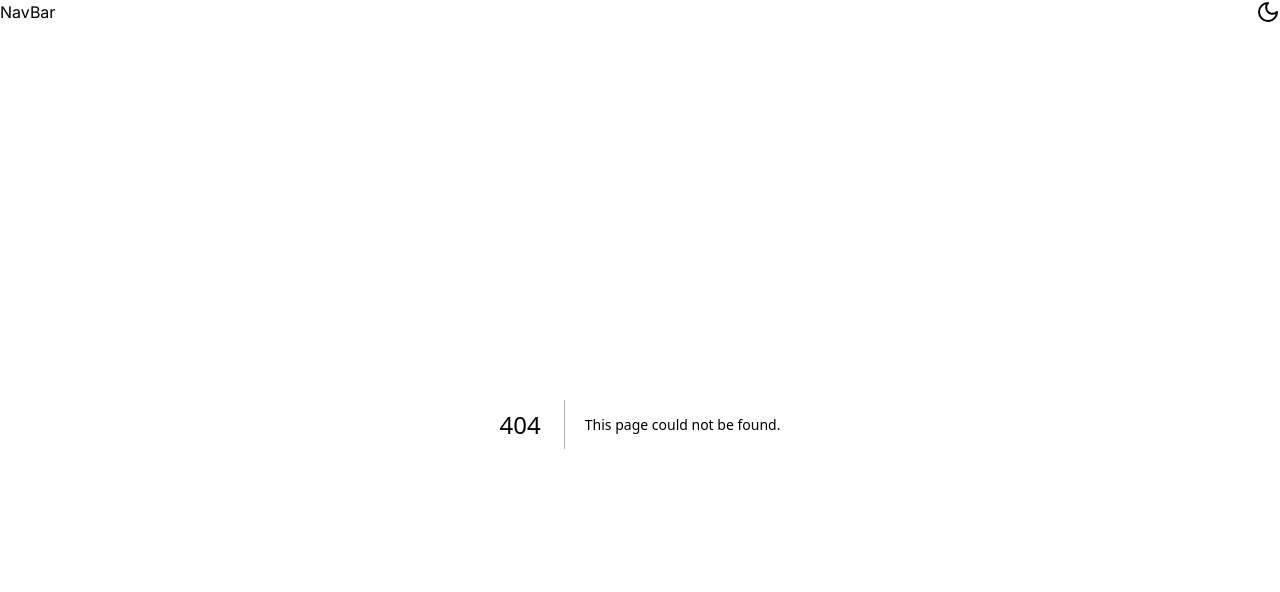
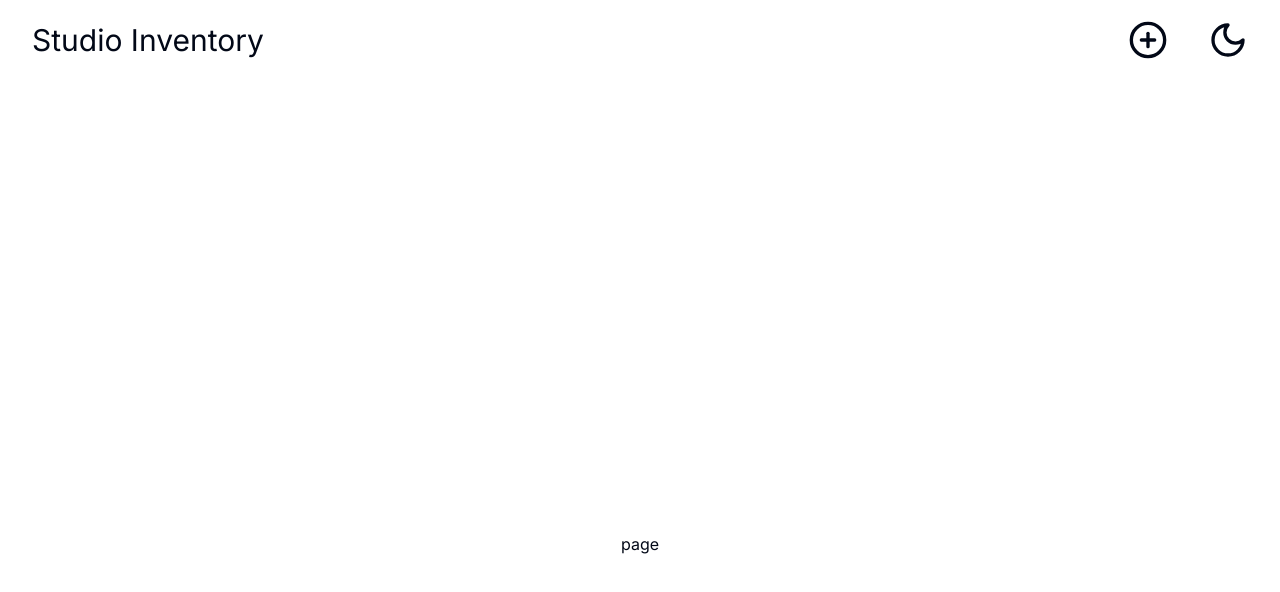
Before and after one commit to imaricodes/inventory-tracker, a Next.js app: page /add-inventory-item in a window 1280 px wide. Before the commit this address had no page. Shown: the top 592 px of the page. Built offline with nearby package versions, Linux system fonts and the light colour scheme.

Commit message:
Update navbar ui, add add-inventory-item route

```diff
--- /dev/null
+++ b/app/(pages)/add-inventory-item/page.jsx
@@ -0,0 +1,9 @@
+import React from 'react'
+
+const page = () => {
+  return (
+    <div>page</div>
+  )
+}
+
+export default page
--- a/components/DarkToggle.jsx
+++ b/components/DarkToggle.jsx
@@ -21,7 +21,7 @@ const DarkToggle = () => {
     <button
       onClick={() => setTheme(theme === 'light' ? 'dark' : 'light')}
     >
-      {theme === 'dark' ? <Sun /> : <Moon />}
+      {theme === 'dark' ? <Sun size={40} /> : <Moon size={40} />}
     </button>
   );
 };
--- a/components/NavBar.jsx
+++ b/components/NavBar.jsx
@@ -1,14 +1,22 @@
-import React from 'react'
-import DarkToggle from '@/components/DarkToggle'
-
+import React from "react";
+import DarkToggle from "@/components/DarkToggle";
+import { CirclePlus } from "lucide-react";
+import Link from "next/link";
 
 const NavBar = () => {
   return (
-    <div className='w-full flex justify-between'>NavBar
-    <DarkToggle />
+    <div className="w-full flex justify-between h-20 container mb-16">
+      <Link href={"/"} className="text-3xl my-auto">Studio Inventory</Link>
+      <div className="flex gap-10 items-center">
 
+        <Link href={"add-inventory-item"}>
+        <CirclePlus size={40} />
+        </Link>
+
+        <DarkToggle />
+      </div>
     </div>
-  )
-}
+  );
+};
 
-export default NavBar
+export default NavBar;
```
